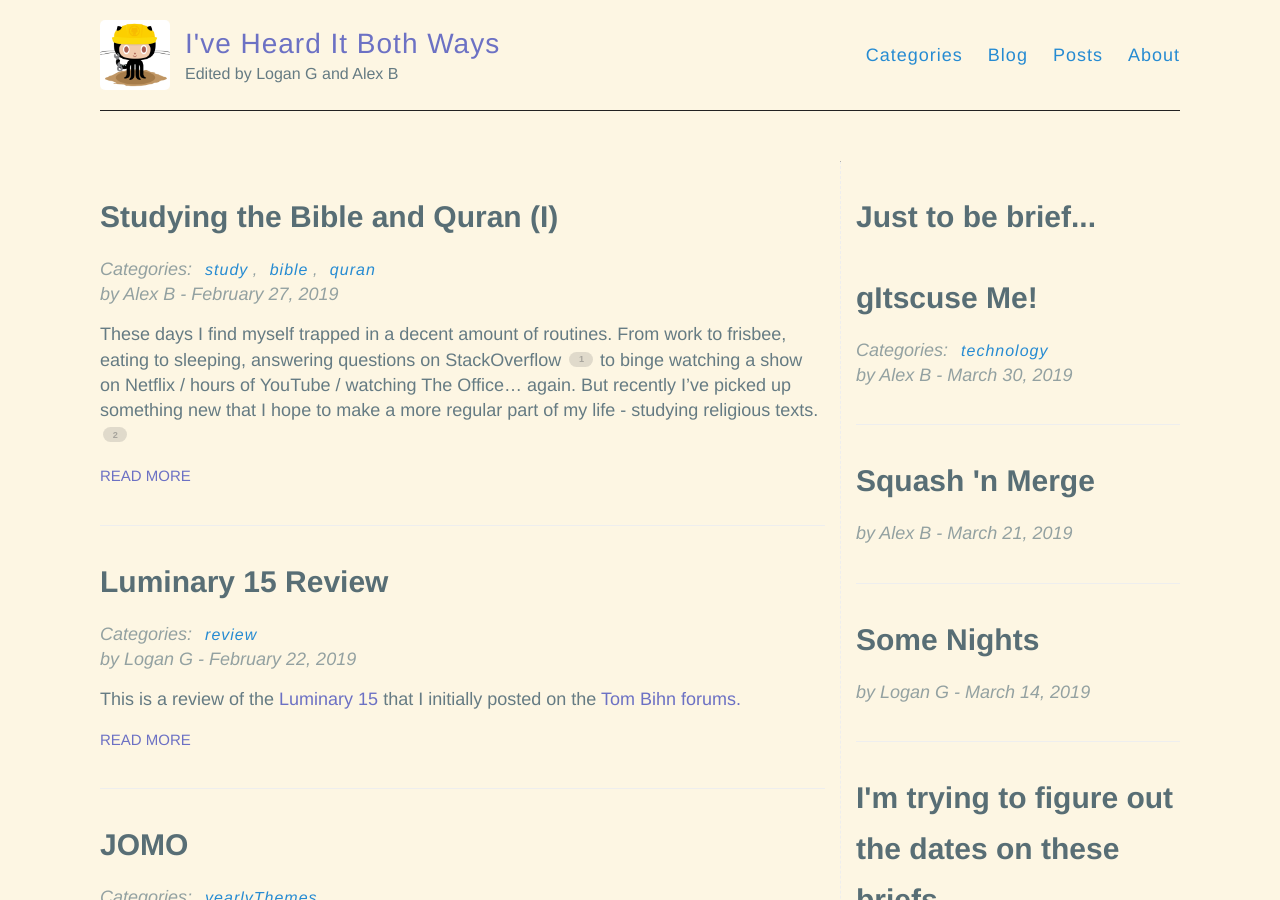
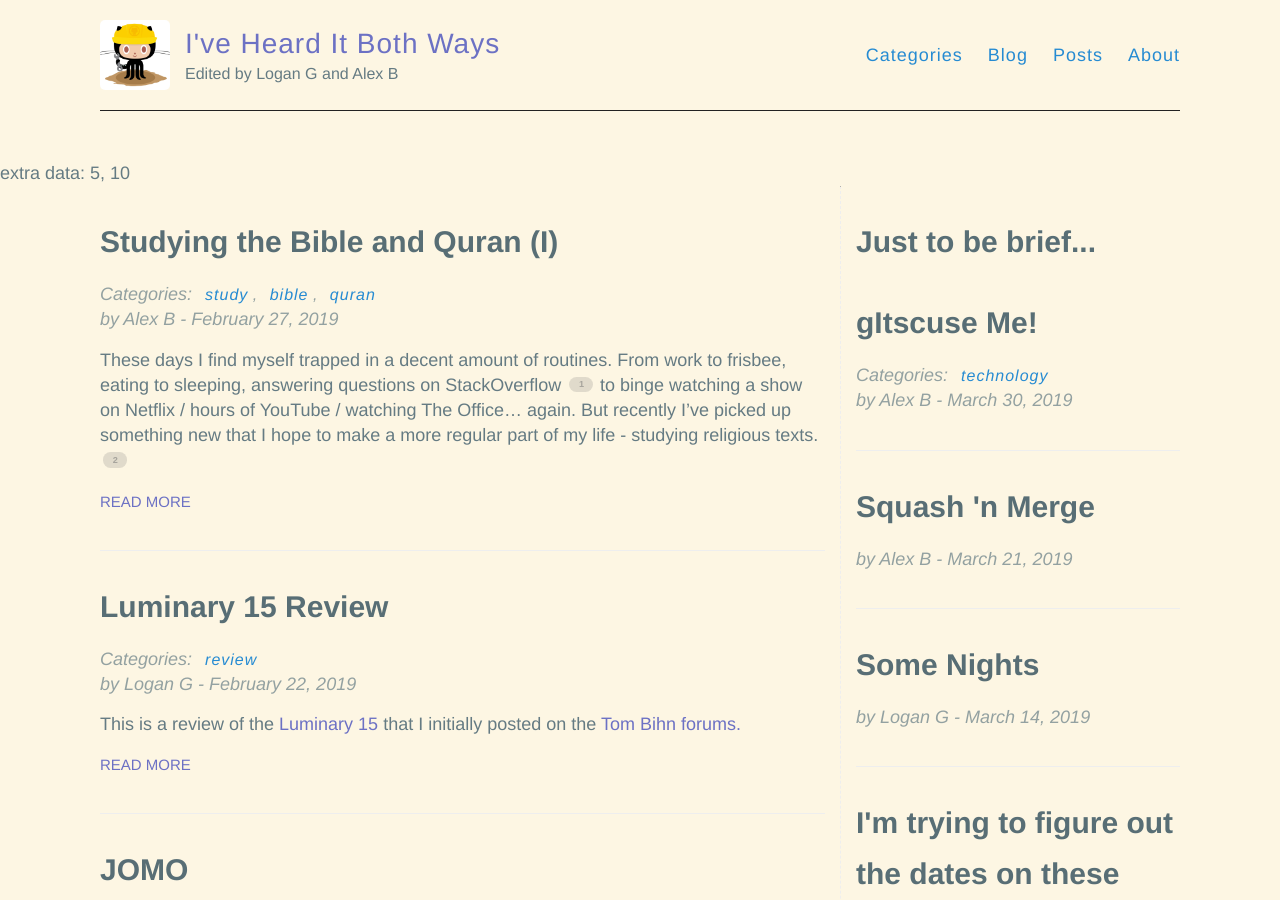
Before and after one commit to hencefarthing/hencefarthing.github.io, a Jekyll site: the page built from index.html, in a window 1280 px wide and 900 px high. Built offline with Jekyll 4.4.1, drawn with Linux system fonts in a browser that asks for light colours.

Commit message:
testing vars in default.html

```diff
--- a/_layouts/default.html
+++ b/_layouts/default.html
@@ -31,6 +31,12 @@
       </div>
     </div>
 
+    <div>
+      extra data:
+      {{ page.display_num_posts }},
+      {{ page.display_num_briefs }}
+    </div>
+
     <div id="main" role="main" class="container">
       {{ content }}
     </div>
```
